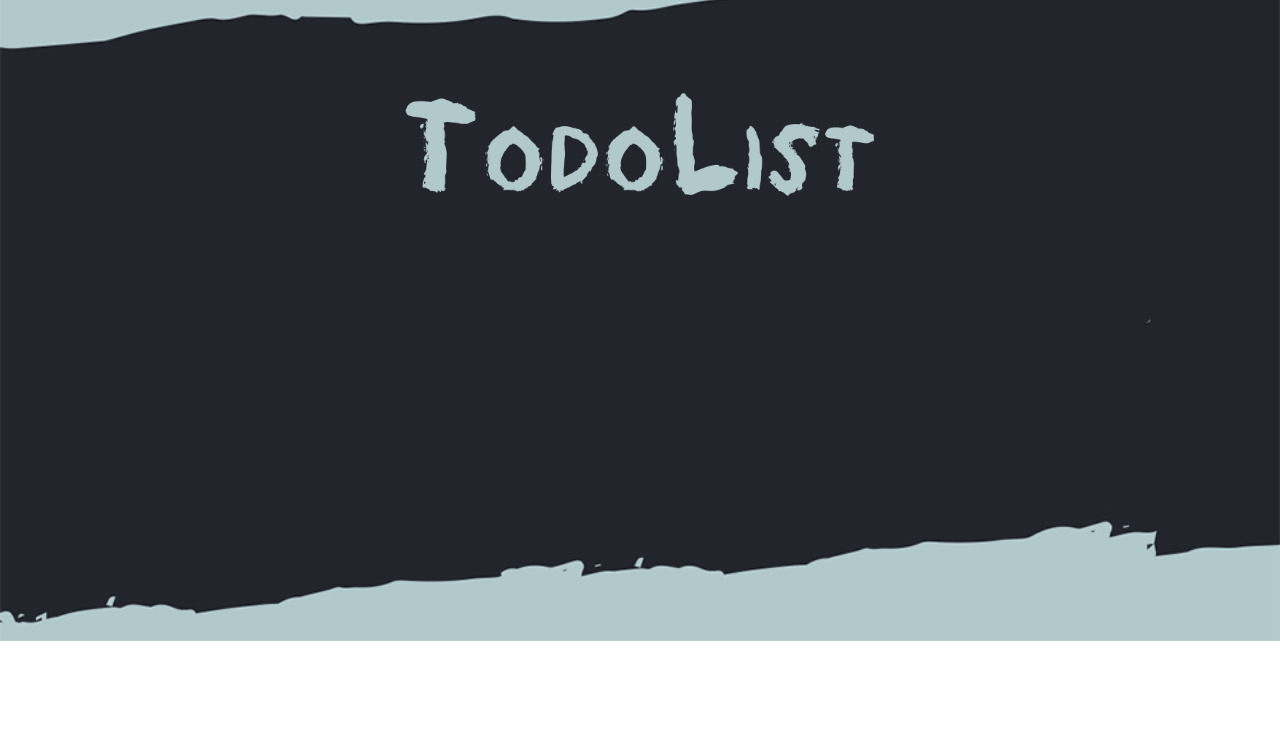
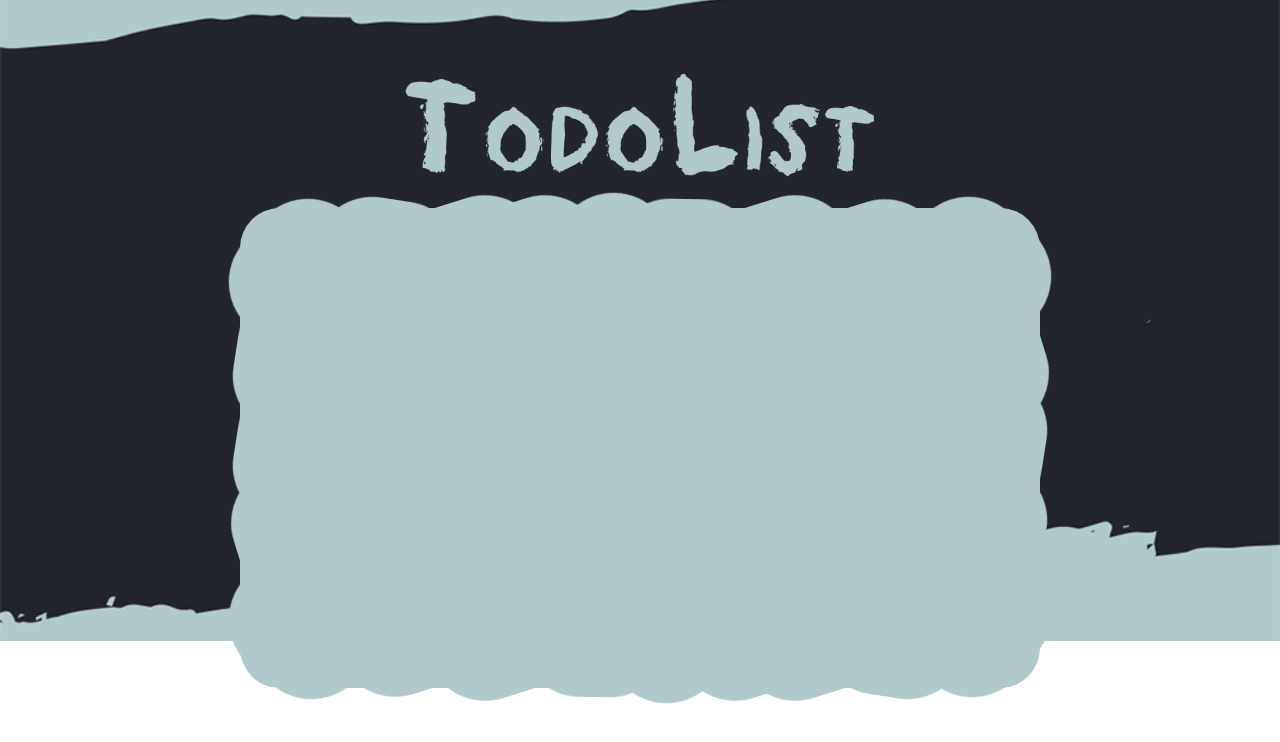
Before and after one commit to 2449611380/TodoList, a React (Create React App) app: page / in a window 1280 px wide. Shown: the top 742 px of the page. Built offline with nearby package versions, Linux system fonts and the light colour scheme.

Commit message:
feat: 创建项目动画模块 Animation

```diff
--- a/src/App.css
+++ b/src/App.css
@@ -6,13 +6,14 @@ body{
 }
 
 .App{
-    width: 700px;
-    height: 450px;
+    width: 800px;
+    height: 480px;
     position: absolute;
     left: 50%;
     top: 65%;
     transform: translate(-50%,-65%);
-    /* background-color: red; */
+    border-radius: 40px;
+    background-color: rgb(177,201,203);
 }
 
 .App .Logo{
--- a/src/App.jsx
+++ b/src/App.jsx
@@ -1,11 +1,13 @@
 import React from "react";
 import "./App.css";
+import { Animation } from "./Component/Animation/Animation";
 
 export class App extends React.Component{
   render(){
     return(
       <div className="App">
         <img src="./logo.png" alt="logo" className="Logo" />
+        <Animation />
 
         <div>
 
--- /dev/null
+++ b/src/Component/Animation/Animation.css
@@ -0,0 +1,30 @@
+.animateApp{
+    width: 100%;
+    height: 100%;
+    /* background-color: red; */
+    position: absolute;
+    z-index: -1;
+}
+
+.animateBlock{
+    width: 150px;
+    height: 150px;
+    background-color: rgb(177,201,203);
+    border-radius: 40%;
+    position: absolute;
+}
+
+@keyframes identifier {
+    to{
+        transform: rotate(0deg);
+    }
+    from{
+        transform: rotate(360deg);
+    }
+}
+
+.animaateRight{
+    transform: rotate(180deg);
+    top: 480px;
+    position: relative;
+}
--- /dev/null
+++ b/src/Component/Animation/Animation.jsx
@@ -0,0 +1,47 @@
+import React from "react";
+import "./Animation.css";
+
+export class Animation extends React.Component{
+    constructor(props){
+        super(props);
+        this.animateBlockPosition = [
+            {x:-5, y:-3, speed:_random(7, 12)},
+            {x:-5, y:80, speed:_random(7, 12)},
+            {x:-5, y:170, speed:_random(7, 12)},
+            {x:-5, y:250, speed:_random(7, 12)},
+            {x:-5, y:335, speed:_random(7, 12)},
+            {x:90, y:335, speed:_random(7, 12)},
+            {x:180, y:339, speed:_random(7, 12)},
+            {x:280, y:339, speed:_random(7, 12)},
+            {x:350, y:339, speed:_random(7, 12)},
+            {x:430, y:339, speed:_random(7, 12)},
+            {x:490, y:339, speed:_random(7, 12)},
+            {x:580, y:339, speed:_random(7, 12)},
+        ]
+    }
+    render(){
+        return(
+            <div className="animateApp">
+                <div className="animaateLeft">
+                    {
+                        this.animateBlockPosition.map((item, index) => {
+                            return <div key={index} className="animateBlock" style={{left:item.x, top:item.y, animation: 'identifier infinite linear ' + item.speed + 's'}}></div>
+                        })
+                    }
+                </div>
+
+                <div className="animaateRight">
+                    {
+                        this.animateBlockPosition.map((item, index) => {
+                            return <div key={index} className="animateBlock" style={{left:item.x, top:item.y, animation: 'identifier infinite linear ' + item.speed + 's'}}></div>
+                        })
+                    }
+                </div>
+            </div>
+        )
+    }
+}
+
+function _random(mix, max){
+    return ~~(Math.random() * (max - mix) + mix);
+  }
```
